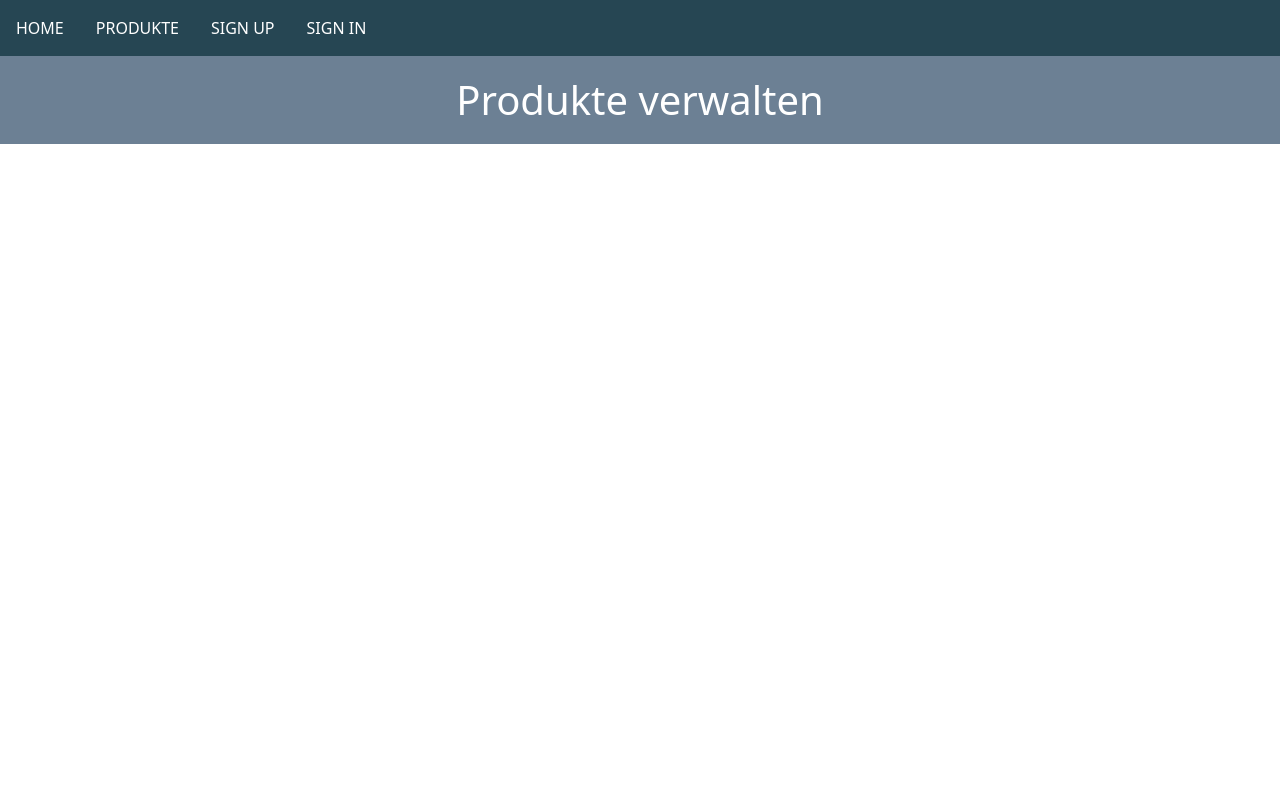
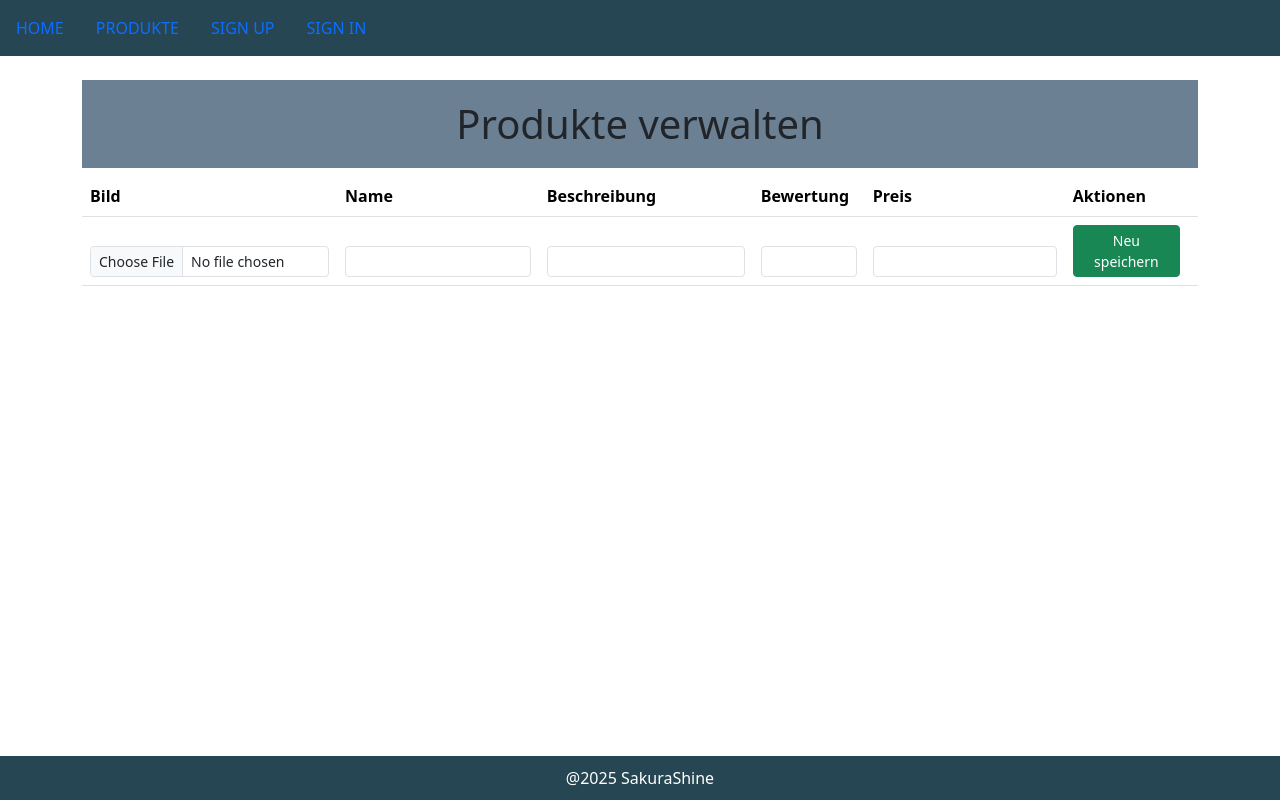
Before and after one commit to wi23b145/sakurashine, a PHP site: page /sites/admin_produkte.php in a window 1280 px wide. Run offline with PHP 8.4, Linux system fonts and the light colour scheme; lists and menus that the app fills with data are empty; some libraries are stand-ins or nearby versions.

Commit message:
Änderungen bei der Produktverwaltung

```diff
--- a/rest-sample/sample/backend/api/products.php
+++ b/rest-sample/sample/backend/api/products.php
@@ -34,7 +34,12 @@ switch ($method) {
         } else {
             $res = $con->query("SELECT * FROM Produkte ORDER BY erstellt_am DESC");
             $produkte = $res->fetch_all(MYSQLI_ASSOC);
+                foreach ($produkte as &$produkt) {
+                    $produkt['preis'] = (float) $produkt['preis'];  // Preis als Zahl casten
+                }
             sendJson($produkte);
+            header('Content-Type: application/json');
+            exit;
         }
         break;
 
--- a/rest-sample/sample/frontend/js/admin_produkte.js
+++ b/rest-sample/sample/frontend/js/admin_produkte.js
@@ -19,3 +19,51 @@ async function ladeProdukte() {
     console.error('Fehler beim Laden der Produkte:', err);
   }
 }
+
+document.getElementById('bild').addEventListener('change', function(event) {
+  const [file] = event.target.files;
+  const preview = document.getElementById('bildVorschau');
+  if (file) {
+    preview.src = URL.createObjectURL(file);
+    preview.classList.remove('d-none');
+  } else {
+    preview.classList.add('d-none');
+  }
+});
+
+document.getElementById('btnNeuSpeichern').addEventListener('click', async (e) => {
+  e.preventDefault();
+
+  const formData = new FormData();
+  formData.append('name', document.getElementById('neuName').value.trim());
+  formData.append('beschreibung', document.getElementById('neuBeschreibung').value.trim());
+  formData.append('bewertung', document.getElementById('neuBewertung').value);
+  formData.append('preis', document.getElementById('neuPreis').value);
+  const bildInput = document.getElementById('neuBild');
+  if (bildInput.files.length > 0) {
+    formData.append('bild', bildInput.files[0]);
+  }
+
+  try {
+    const resp = await fetch('../../backend/api/products.php', {
+      method: 'POST',
+      body: formData
+    });
+    const result = await resp.json();
+    if (result.success) {
+      alert('Produkt erfolgreich angelegt!');
+      // Produkte neu laden
+      ladeProdukte();
+      // Felder zurücksetzen
+      document.getElementById('neuName').value = '';
+      document.getElementById('neuBeschreibung').value = '';
+      document.getElementById('neuBewertung').value = '';
+      document.getElementById('neuPreis').value = '';
+      bildInput.value = '';
+    } else {
+      alert('Fehler: ' + (result.error || 'Unbekannt'));
+    }
+  } catch (err) {
+    alert('Fehler: ' + err.message);
+  }
+});
--- a/rest-sample/sample/frontend/sites/admin_produkte.php
+++ b/rest-sample/sample/frontend/sites/admin_produkte.php
@@ -4,16 +4,90 @@
   <meta charset="UTF-8" />
   <title>Produkte verwalten</title>
   <?php include(__DIR__ . '/../includes/header.php'); ?>
+  <!-- Bootstrap CSS (falls nicht schon in header.php enthalten) -->
+  <link href="https://cdn.jsdelivr.net/npm/bootstrap@5.4.0/dist/css/bootstrap.min.css" rel="stylesheet" />
 </head>
 <body>
   <?php include(__DIR__ . '/../includes/nav.php'); ?>
 
-  <h1>Produkte verwalten</h1>
+  <div class="container mt-4">
+    <h1>Produkte verwalten</h1>
 
-  <div id="produktListe">
-    <!-- Wird per JS befüllt -->
+    <table class="table table-striped">
+  <thead>
+    <tr>
+      <th>Bild</th>
+      <th>Name</th>
+      <th>Beschreibung</th>
+      <th>Bewertung</th>
+      <th>Preis</th>
+      <th>Aktionen</th>
+    </tr>
+    <tr>
+      <!-- Eingabefelder unter den Spaltenüberschriften -->
+      <th>
+        <input type="file" id="neuBild" name="neuBild" accept=".jpg,.jpeg,.png" class="form-control form-control-sm" />
+      </th>
+      <th><input type="text" id="neuName" name="neuName" class="form-control form-control-sm" maxlength="100" /></th>
+      <th><input type="text" id="neuBeschreibung" name="neuBeschreibung" class="form-control form-control-sm" /></th>
+      <th><input type="number" id="neuBewertung" name="neuBewertung" class="form-control form-control-sm" min="0" max="5" step="0.1" /></th>
+      <th><input type="number" id="neuPreis" name="neuPreis" class="form-control form-control-sm" min="0" step="0.01" /></th>
+      <th>
+        <button id="btnNeuSpeichern" class="btn btn-sm btn-success">Neu speichern</button>
+      </th>
+    </tr>
+  </thead>
+  <tbody id="produktListe">
+    <!-- Hier kommen Produkt-Zeilen per JS -->
+  </tbody>
+</table>
+
   </div>
 
+  <!-- Modal für Produktformular -->
+  <div class="modal fade" id="produktModal" tabindex="-1" aria-labelledby="modalTitel" aria-hidden="true">
+    <div class="modal-dialog modal-lg">
+      <form id="produktForm" class="modal-content" enctype="multipart/form-data">
+        <div class="modal-header">
+          <h5 class="modal-title" id="modalTitel">Produkt anlegen</h5>
+          <button type="button" class="btn-close" data-bs-dismiss="modal" aria-label="Schließen"></button>
+        </div>
+        <div class="modal-body">
+          <input type="hidden" id="produktId" name="id" />
+          <div class="mb-3">
+            <label for="name" class="form-label">Name *</label>
+            <input type="text" class="form-control" id="name" name="name" required maxlength="100" />
+          </div>
+          <div class="mb-3">
+            <label for="beschreibung" class="form-label">Beschreibung *</label>
+            <textarea class="form-control" id="beschreibung" name="beschreibung" required></textarea>
+          </div>
+          <div class="mb-3">
+            <label for="bewertung" class="form-label">Bewertung (0-5)</label>
+            <input type="number" class="form-control" id="bewertung" name="bewertung" min="0" max="5" step="0.1" />
+          </div>
+          <div class="mb-3">
+            <label for="preis" class="form-label">Preis *</label>
+            <input type="number" class="form-control" id="preis" name="preis" min="0" step="0.01" required />
+          </div>
+          <div class="mb-3">
+            <label for="bild" class="form-label">Produktbild</label>
+            <input type="file" class="form-control" id="bild" name="bild" accept=".jpg,.jpeg,.png" />
+            <img id="bildVorschau" src="#" alt="Bildvorschau" class="img-thumbnail mt-2 d-none" style="max-height: 150px;" />
+          </div>
+        </div>
+        <div class="modal-footer">
+          <button type="submit" class="btn btn-primary">Speichern</button>
+          <button type="button" class="btn btn-secondary" data-bs-dismiss="modal">Abbrechen</button>
+        </div>
+      </form>
+    </div>
+  </div>
+
+
   <script src="../js/admin_produkte.js"></script>
+  <div class="footer">
+    <p>@2025 SakuraShine</p>
+  </div>
 </body>
 </html>
```
